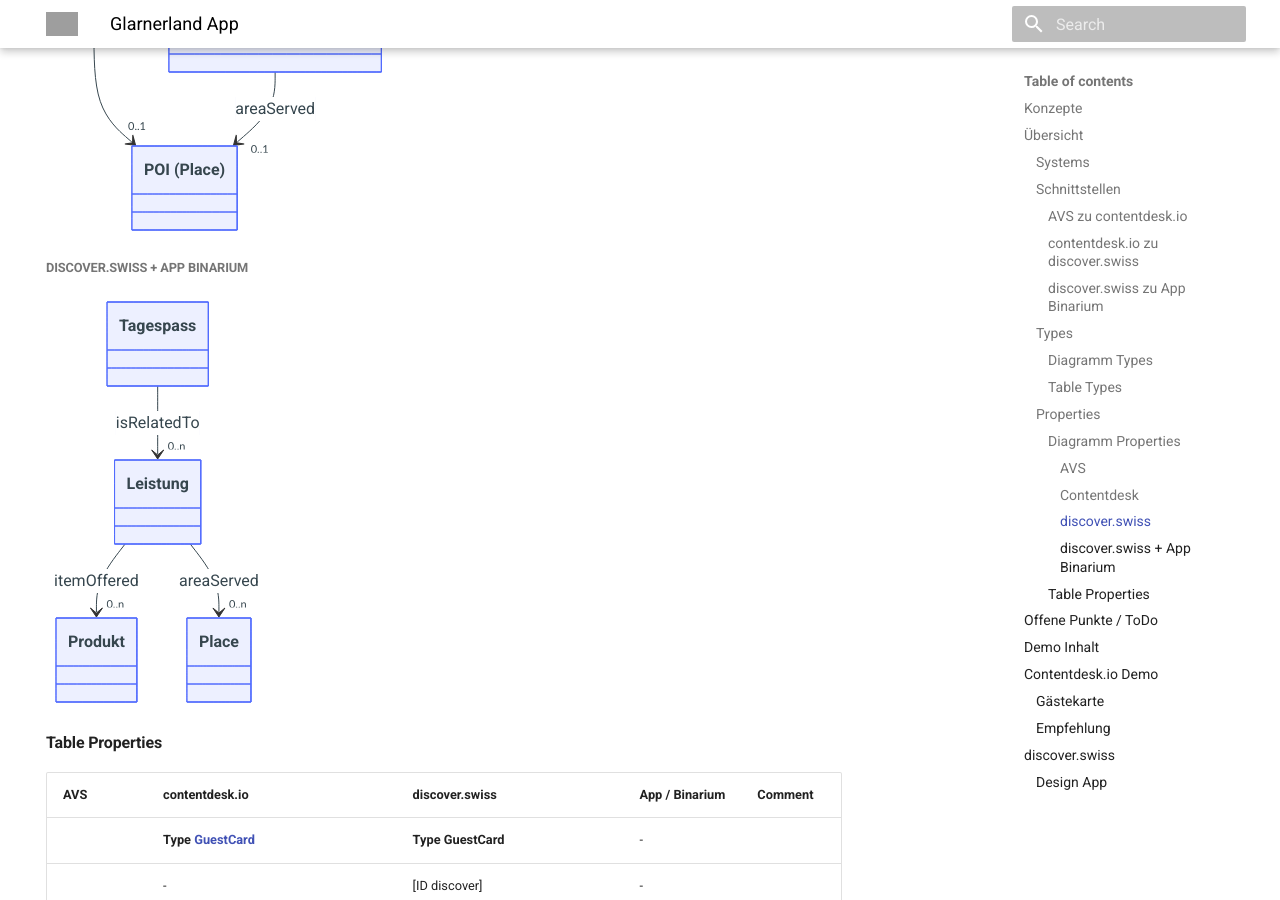
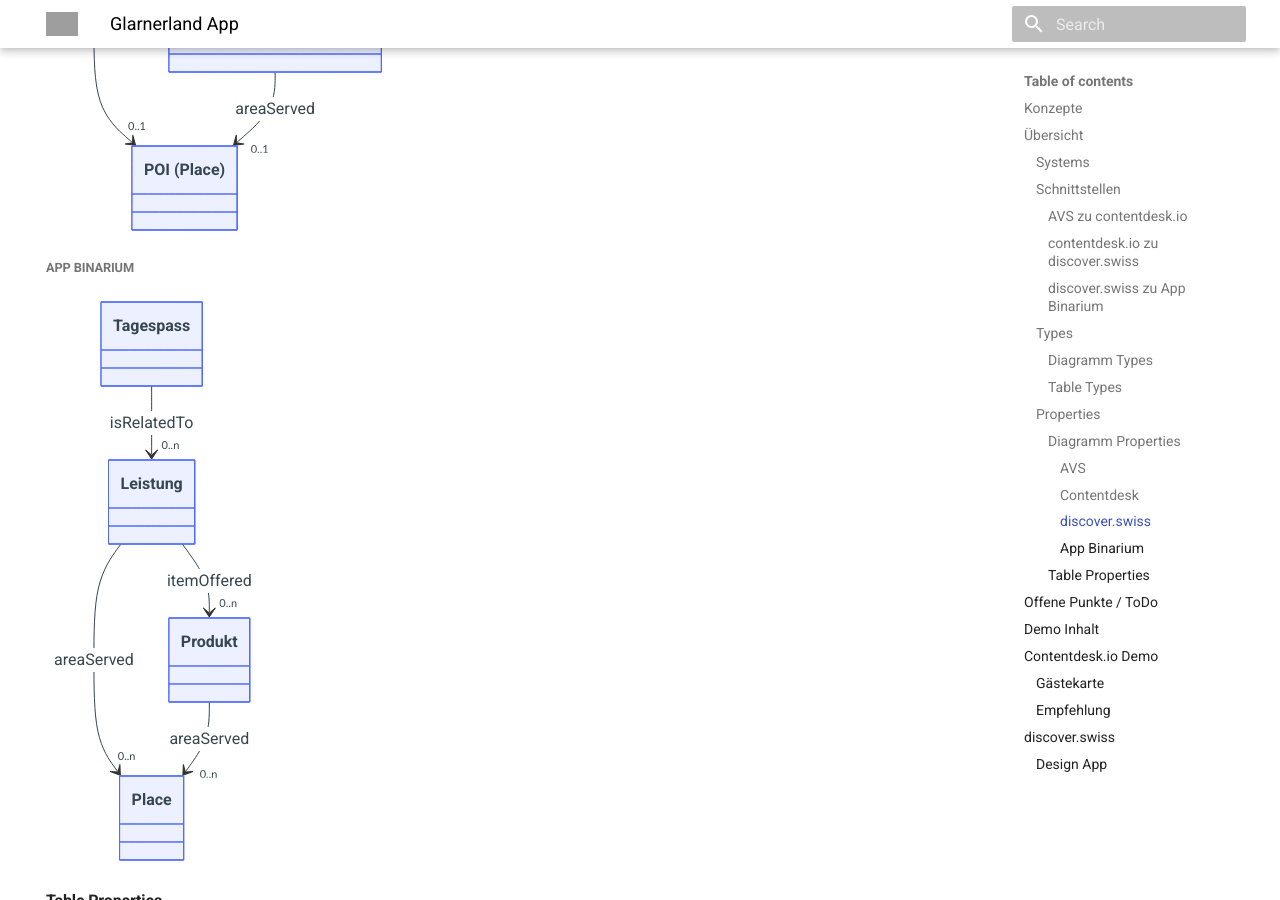
Before and after one commit to tsolenthaler/docs.contentdesk.io, an MkDocs documentation site: the page built from docs/projects/glarnerlandApp.md, in a window 1280 px wide and 900 px high, scrolled down 3977 px. Built offline with MkDocs 1.6.1 and Material for MkDocs 9.7.7, drawn with Linux system fonts in a browser that asks for light colours; grey boxes are pictures that could not be loaded.

````diff
--- a/docs/projects/glarnerlandApp.md
+++ b/docs/projects/glarnerlandApp.md
@@ -190,7 +190,7 @@
     Product --> "0..1" Place : areaServed
 ```
 
-##### discover.swiss + App Binarium
+##### App Binarium
 ``` mermaid
 classDiagram
     direction TB
````
Also changed, not shown: other parts of docs/projects/glarnerlandApp.md (+1 -0 lines).
